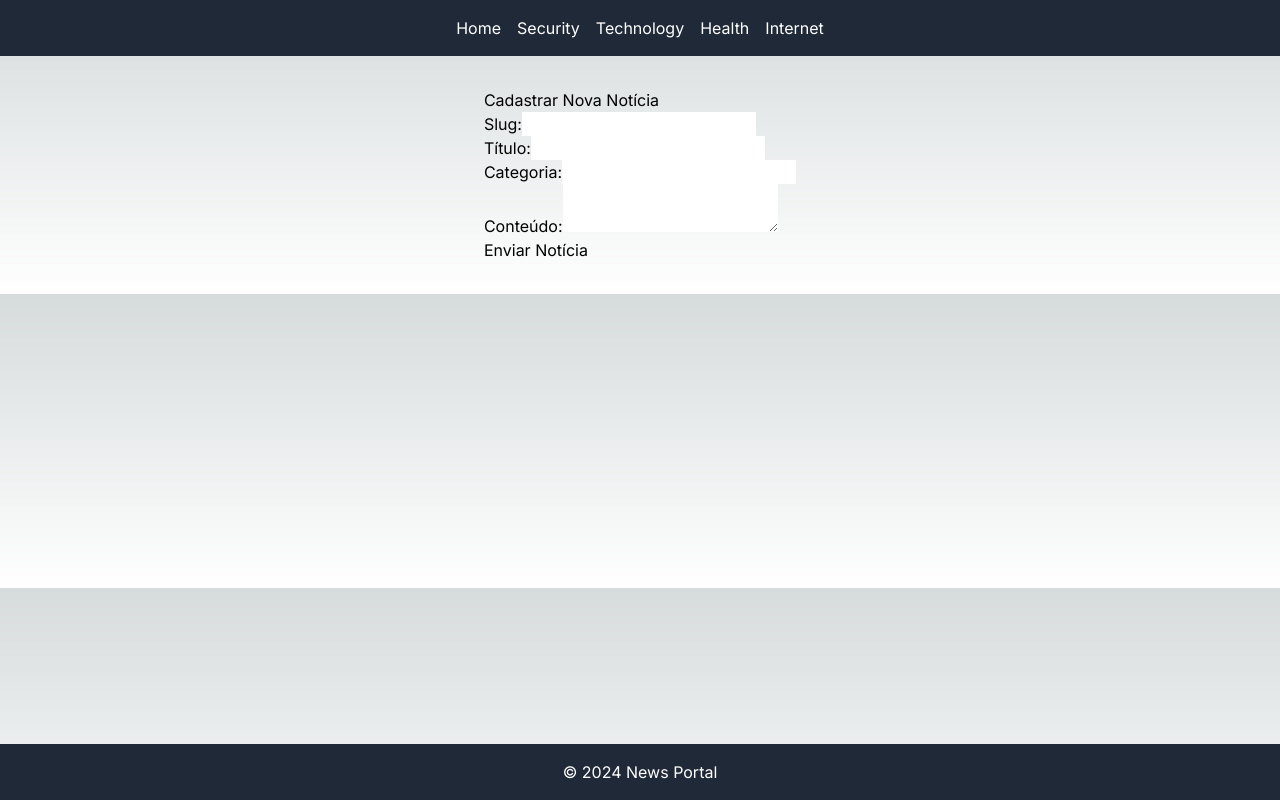
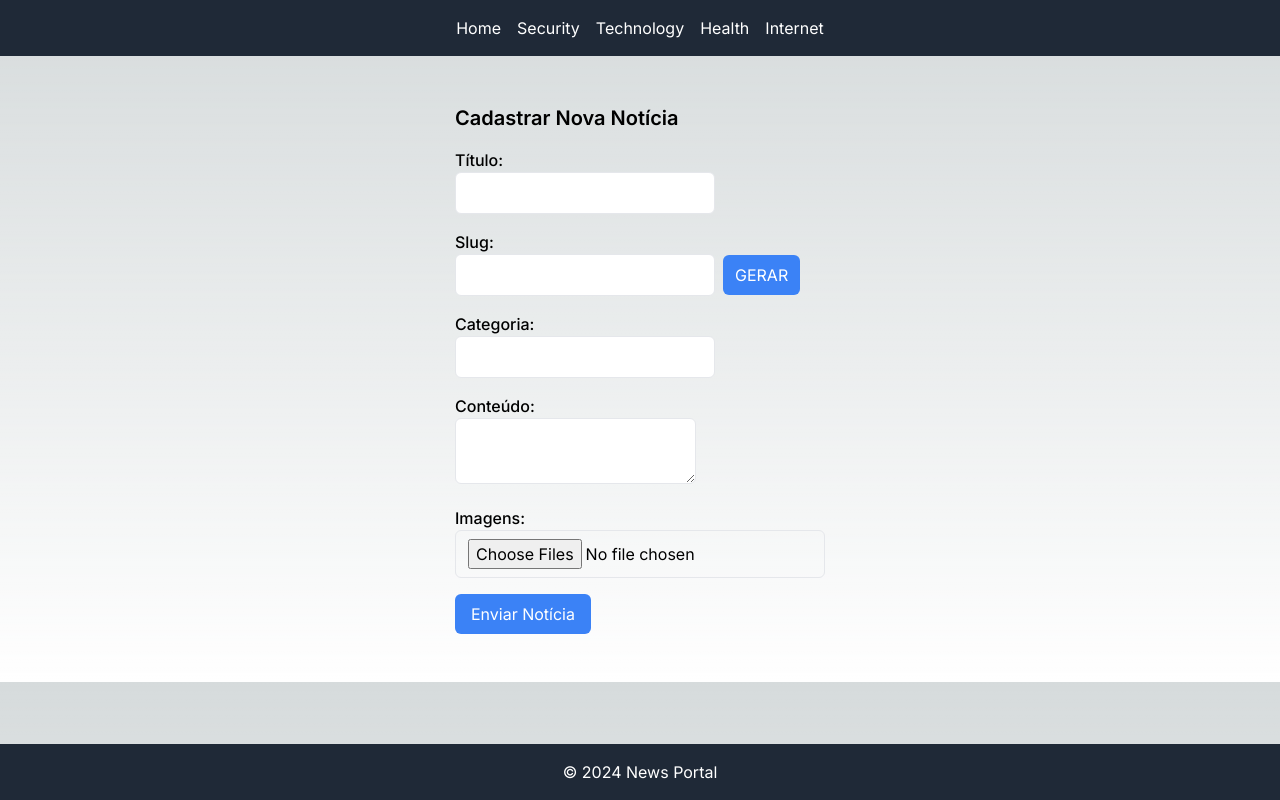
Before and after one commit to joaopedromateus/nextnews-client, a Next.js app: page /admin in a window 1280 px wide. Built offline with nearby package versions, Linux system fonts and the light colour scheme.

Commit message:
Important Editions

```diff
--- a/src/app/admin/page.tsx
+++ b/src/app/admin/page.tsx
@@ -7,9 +7,10 @@ const AdminPage: React.FC = () => {
     title: '',
     category: '',
     content: '',
+    images: null as any, // Adicionando estado para imagens
   });
 
-  // Atualiza o estado com os dados do formulário
+  // Atualiza o estado com os dados do formulário, exceto para imagens
   const handleChange = (e: React.ChangeEvent<HTMLInputElement> | React.ChangeEvent<HTMLTextAreaElement>) => {
     setFormData({
       ...formData,
@@ -17,17 +18,52 @@ const AdminPage: React.FC = () => {
     });
   };
 
+  // Gerador de Slug
+  const handleGenerateSlug = () => {
+  const title = formData.title;
+  const slug = title
+    .toLowerCase()
+    .normalize("NFD")
+    .replace(/[\u0300-\u036f]/g, "") // Remove acentos
+    .replace(/[^\w\s]/g, "") // Remove pontuação
+    .replace(/\s+/g, "-") // Substitui espaços por hifens
+    .replace(/ç/g, "c") // Substitui "ç" por "c"
+    .trim(); // Remove espaços em branco extras
+  setFormData({
+    ...formData,
+    slug: slug,
+  });
+};
+
+
+
+  // Atualiza o estado para as imagens
+  const handleImageChange = (e: React.ChangeEvent<HTMLInputElement>) => {
+    if (e.target.files) {
+      setFormData({ ...formData, images: e.target.files });
+    }
+  };
+
   // Envia os dados do formulário
   const handleSubmit = async (e: React.FormEvent) => {
     e.preventDefault();
 
+    const data = new FormData();
+    data.append('slug', formData.slug);
+    data.append('title', formData.title);
+    data.append('category', formData.category);
+    data.append('content', formData.content);
+    // Adiciona imagens ao FormData
+    if (formData.images) {
+      Array.from(formData.images).forEach(image => {
+        data.append('images', image);
+      });
+    }
+
     try {
       const response = await fetch('http://localhost:5000/api/articles', {
         method: 'POST',
-        headers: {
-          'Content-Type': 'application/json',
-        },
-        body: JSON.stringify(formData),
+        body: data, // Agora enviando FormData
       });
 
       if (response.ok) {
@@ -38,6 +74,7 @@ const AdminPage: React.FC = () => {
           title: '',
           category: '',
           content: '',
+          images: null,
         });
       } else {
         console.error('Erro ao enviar a notícia');
@@ -48,53 +85,78 @@ const AdminPage: React.FC = () => {
   };
 
 return (
-    <div className="admin-form-container">
-      <h1>Cadastrar Nova Notícia</h1>
+    <div className="admin-form-container p-4">
+  <h1 className="text-xl font-semibold mb-4">Cadastrar Nova Notícia</h1>
   <form onSubmit={handleSubmit}>
-        <div>
-          <label>Slug:</label>
+    <div className="mb-4">
+      <label className="block font-medium">Título:</label>
+      <input
+        type="text"
+        name="title"
+        value={formData.title}
+        onChange={handleChange}
+        required
+        className="rounded-md px-3 py-2 border text-black" // Adicione a classe text-black aqui
+      />
+    </div>
+    <div className="mb-4">
+      <label className="block font-medium">Slug:</label>
       <input
         type="text"
         name="slug"
         value={formData.slug}
         onChange={handleChange}
         required
+        className="rounded-md px-3 py-2 border text-black" // Adicione a classe text-black aqui
       />
+      <button
+        type="button"
+        onClick={handleGenerateSlug}
+        className="bg-blue-500 text-white rounded-md px-3 py-2 ml-2"
+      >
+        GERAR
+      </button>
     </div>
-        <div>
-          <label>Título:</label>
-          <input
-            type="text"
-            name="title"
-            value={formData.title}
-            onChange={handleChange}
-            required
-          />
-        </div>
-        <div>
-          <label>Categoria:</label>
+    <div className="mb-4">
+      <label className="block font-medium">Categoria:</label>
       <input
         type="text"
         name="category"
         value={formData.category}
         onChange={handleChange}
         required
+        className="rounded-md px-3 py-2 border text-black" // Adicione a classe text-black aqui
       />
     </div>
-        <div>
-          <label>Conteúdo:</label>
+    <div className="mb-4">
+      <label className="block font-medium">Conteúdo:</label>
       <textarea
         name="content"
         value={formData.content}
         onChange={handleChange}
         required
+        className="rounded-md px-3 py-2 border text-black" // Adicione a classe text-black aqui
       />
     </div>
-
-        <button type="submit">Enviar Notícia</button>
+    <div className="mb-4">
+      <label className="block font-medium">Imagens:</label>
+      <input
+        type="file"
+        name="images"
+        onChange={handleImageChange}
+        multiple
+        className="rounded-md px-3 py-2 border"
+      />
+    </div>
+    <button type="submit" className="bg-blue-500 text-white rounded-md px-4 py-2">
+      Enviar Notícia
+    </button>
   </form>
 </div>
+
   );
+
+
 };
 
 export default AdminPage;
--- a/src/app/health/page.tsx
+++ b/src/app/health/page.tsx
@@ -1,5 +1,6 @@
 // app/health/healthPage.tsx
 "use client"
+// healthPage.tsx
 // healthPage.tsx
 import React, { useEffect, useState } from 'react';
 import News from '../components/News'; // Importe o componente News
@@ -11,7 +12,7 @@ type NewsItem = {
   content: string;
   category: string;
   images: string[];
-  // Adicione outras propriedades conforme necessário
+  slug: string; // Certifique-se de que a propriedade slug esteja definida no seu modelo
 };
 
 const HealthPage: React.FC = () => {
@@ -19,8 +20,7 @@ const HealthPage: React.FC = () => {
 
   useEffect(() => {
     // Faça uma requisição para a API que retorna as notícias de Saúde.
-    // Substitua a URL pela rota correta da sua API.
-    fetch('http://localhost:5000/api/articles?category=Health') // Use "Health" com a primeira letra maiúscula
+    fetch('http://localhost:5000/api/articles?category=Health')
       .then((response) => response.json())
       .then((data) => {
         setHealthNews(data); // Define os dados das notícias de Saúde no estado
@@ -30,19 +30,21 @@ const HealthPage: React.FC = () => {
       });
   }, []);
 
+  // Filtra as notícias da categoria Health
+  const healthNewsFiltered = healthNews.filter((article) => article.category === 'Health');
+
   return (
     <div>
-      <h1>Notícias de Saúde</h1>
-      {healthNews.map((article) => (
-        // Use o componente News para renderizar cada notícia de Saúde
+      <h1 className='text-2xl font-semibold mb-3'>Notícias de Saúde</h1>
+      {healthNewsFiltered.map((article) => (
         <News
           key={article._id}
-          slug={article.slug} // Use o ID como slug, você pode ajustar isso conforme necessário
+          slug={article.slug}
           title={article.title}
           // content={article.content}
           category={article.category}
-          images={article.images}
-        />
+          images={article.images.map(img => img.replace(/\\/g, '/'))} // Corrige o caminho da imagem se necessário
+          content={''}        />
       ))}
     </div>
   );
--- a/src/app/internet/page.tsx
+++ b/src/app/internet/page.tsx
@@ -1,48 +1,52 @@
-// app/technology/TechnologyPage.tsx
+// app/internet/InternetPage.tsx
 "use client"
 import React, { useEffect, useState } from 'react';
+import News from '../components/News'; // Importe o componente News
 
 // Defina um tipo para os dados da notícia
 type NewsItem = {
   _id: string;
   title: string;
   content: string;
-  category:string;
-  // Adicione outras propriedades conforme necessário
+  category: string;
+  images: string[];
+  slug: string; // Certifique-se de que a propriedade slug esteja definida no seu modelo
 };
 
-const TechnologyPage: React.FC = () => {
-  const [technologyNews, setTechnologyNews] = useState<NewsItem[]>([]);
+const InternetPage: React.FC = () => {
+  const [internetNews, setInternetNews] = useState<NewsItem[]>([]);
 
   useEffect(() => {
-    // Aqui você deve fazer uma requisição para a API que retorna as notícias de Tecnologia.
-    // Substitua a URL pela rota correta da sua API.
-    fetch('http://localhost:5000/api/articles?category=Internet') // Use "Technology" com a primeira letra maiúscula
+    // Faça uma requisição para a API que retorna as notícias de Internet.
+    fetch('http://localhost:5000/api/articles?category=Internet')
       .then((response) => response.json())
       .then((data) => {
-        // Filtra apenas as notícias da categoria "Tecnologia"
-        const technologyNewsFiltered = data.filter((article: NewsItem) => article.category === 'Internet');
-        setTechnologyNews(technologyNewsFiltered);
+        setInternetNews(data); // Define os dados das notícias de Internet no estado
       })
       .catch((error) => {
         console.error('Erro ao buscar notícias de Internet:', error);
       });
   }, []);
 
+  // Filtra as notícias da categoria Internet
+  const internetNewsFiltered = internetNews.filter((article) => article.category === 'Internet');
+
   return (
     <div>
-      <h1>Notícias de Internet</h1>
-      <ul>
-        {technologyNews.map((article) => (
-          <li key={article._id}>
-            <h2>{article.title}</h2>
-            <p>{article.content}</p>
-            {/* Renderize as imagens e outros detalhes do artigo, se necessário */}
-          </li>
-        ))}
-      </ul>
+      <h1 className='text-2xl font-semibold mb-3'>Notícias de Internet</h1>
+      {internetNewsFiltered.map((article) => (
+        <News
+          key={article._id}
+          slug={article.slug}
+          title={article.title}
+          // content={article.content}
+          category={article.category}
+          images={article.images.map(img => img.replace(/\\/g, '/'))} // Corrige o caminho da imagem se necessário
+          content={''}
+        />
+      ))}
     </div>
   );
 };
 
-export default TechnologyPage;
+export default InternetPage;
--- a/src/app/security/page.tsx
+++ b/src/app/security/page.tsx
@@ -1,49 +1,52 @@
-// app/technology/TechnologyPage.tsx
+// app/security/SecurityPage.tsx
 "use client"
 import React, { useEffect, useState } from 'react';
+import News from '../components/News'; // Importe o componente News
 
 // Defina um tipo para os dados da notícia
 type NewsItem = {
   _id: string;
-  slug:string;
   title: string;
   content: string;
-  category:string;
-  // Adicione outras propriedades conforme necessário
+  category: string;
+  images: string[];
+  slug: string; // Certifique-se de que a propriedade slug esteja definida no seu modelo
 };
 
-const TechnologyPage: React.FC = () => {
-  const [technologyNews, setTechnologyNews] = useState<NewsItem[]>([]);
+const SecurityPage: React.FC = () => {
+  const [securityNews, setSecurityNews] = useState<NewsItem[]>([]);
 
   useEffect(() => {
-    // Aqui você deve fazer uma requisição para a API que retorna as notícias de Tecnologia.
-    // Substitua a URL pela rota correta da sua API.
-    fetch('http://localhost:5000/api/articles?category=Security') // Use "Technology" com a primeira letra maiúscula
+    // Faça uma requisição para a API que retorna as notícias de Segurança.
+    fetch('http://localhost:5000/api/articles?category=Security')
       .then((response) => response.json())
       .then((data) => {
-        // Filtra apenas as notícias da categoria "Tecnologia"
-        const technologyNewsFiltered = data.filter((article: NewsItem) => article.category === 'Security');
-        setTechnologyNews(technologyNewsFiltered);
+        setSecurityNews(data); // Define os dados das notícias de Segurança no estado
       })
       .catch((error) => {
         console.error('Erro ao buscar notícias de Segurança:', error);
       });
   }, []);
 
+  // Filtra as notícias da categoria Segurança
+  const securityNewsFiltered = securityNews.filter((article) => article.category === 'Security');
+
   return (
     <div>
-      <h1>Notícias de Segurança</h1>
-      <ul>
-        {technologyNews.map((article) => (
-          <li key={article._id}>
-            <h2>{article.title}</h2>
-            <p>{article.content}</p>
-            {/* Renderize as imagens e outros detalhes do artigo, se necessário */}
-          </li>
-        ))}
-      </ul>
+      <h1 className='text-2xl font-semibold mb-3'>Notícias de Segurança</h1>
+      {securityNewsFiltered.map((article) => (
+        <News
+          key={article._id}
+          slug={article.slug}
+          title={article.title}
+          // content={article.content}
+          category={article.category}
+          images={article.images.map(img => img.replace(/\\/g, '/'))} // Corrige o caminho da imagem se necessário
+          content={''}
+        />
+      ))}
     </div>
   );
 };
 
-export default TechnologyPage;
+export default SecurityPage;
--- a/src/app/technology/page.tsx
+++ b/src/app/technology/page.tsx
@@ -1,49 +1,49 @@
 // app/technology/TechnologyPage.tsx
 "use client"
 import React, { useEffect, useState } from 'react';
+import News from '../components/News'; // Importe o componente News
 
 // Defina um tipo para os dados da notícia
 type NewsItem = {
   _id: string;
-  slug:string;
   title: string;
   content: string;
-  category:string;
-  // Adicione outras propriedades conforme necessário
+  category: string;
+  images: string[];
+  slug: string; // Certifique-se de que a propriedade slug esteja definida no seu modelo
 };
 
 const TechnologyPage: React.FC = () => {
   const [technologyNews, setTechnologyNews] = useState<NewsItem[]>([]);
 
   useEffect(() => {
-    // Aqui você deve fazer uma requisição para a API que retorna as notícias de Tecnologia.
-    // Substitua a URL pela rota correta da sua API.
-    fetch('http://localhost:5000/api/articles?category=Technology') // Use "Technology" com a primeira letra maiúscula
+    // Faça uma requisição para a API que retorna as notícias de Tecnologia.
+    fetch('http://localhost:5000/api/articles?category=Technology')
       .then((response) => response.json())
       .then((data) => {
-        // Filtra apenas as notícias da categoria "Tecnologia"
-        const technologyNewsFiltered = data.filter((article: NewsItem) => article.category === 'Technology');
-        setTechnologyNews(technologyNewsFiltered);
+        setTechnologyNews(data); // Define os dados das notícias de Tecnologia no estado
       })
       .catch((error) => {
         console.error('Erro ao buscar notícias de Tecnologia:', error);
       });
   }, []);
 
+  // Filtra as notícias da categoria Tecnologia
+  const technologyNewsFiltered = technologyNews.filter((article) => article.category === 'Technology');
+
   return (
     <div>
-      <h1>Notícias de Tecnologia</h1>
-      <ul>
-        {technologyNews.map((article) => (
-          <li key={article._id}>
-            <h2>{article.title}</h2>
-            <p>{article.content}</p>
-            <p>{article.category}</p>
-
-            {/* Renderize as imagens e outros detalhes do artigo, se necessário */}
-          </li>
-        ))}
-      </ul>
+      <h1 className='text-2xl font-semibold mb-3'>Notícias de Tecnologia</h1>
+      {technologyNewsFiltered.map((article) => (
+        <News
+          key={article._id}
+          slug={article.slug}
+          title={article.title}
+          // content={article.content}
+          category={article.category}
+          images={article.images.map(img => img.replace(/\\/g, '/'))} // Corrige o caminho da imagem se necessário
+          content={''}        />
+      ))}
     </div>
   );
 };
```
Also changed, not shown: next.config.js (+10 -1 lines), src/app/components/News.tsx (+5 -5 lines), src/app/news/[slug]/page.tsx (+14 -9 lines). Lines whose indentation alone changed are shown as unchanged.
